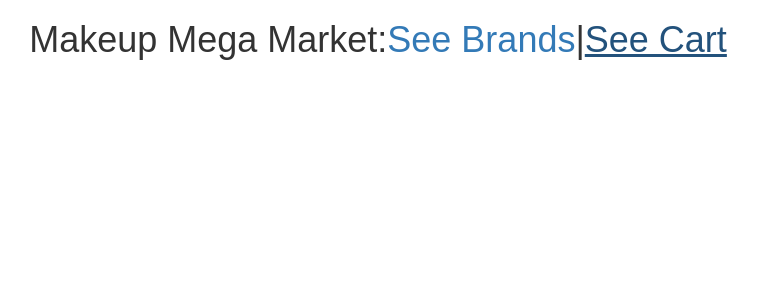
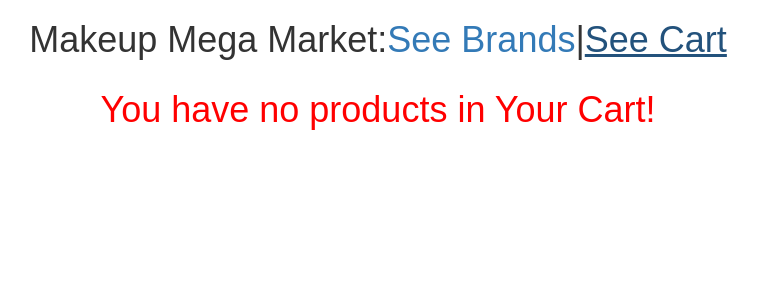
Before and after one commit to juliahazer/react-makeup-store, a React (Create React App) app: page / in a window 1280 px wide. Both pictures are taken after a click on the link "See Cart". Shown: the top 300 px of the page, without its empty margins (262-1020 px from the left). Built offline with nearby package versions, Linux system fonts and the light colour scheme.

Commit message:
working cart

```diff
--- a/src/App.js
+++ b/src/App.js
@@ -14,16 +14,17 @@
       cart: [],
       view: 'brands'
     }
+    this.changeView = this.changeView.bind(this);
     this.handleBrandClick = this.handleBrandClick.bind(this);
     this.addProductCart = this.addProductCart.bind(this);
-    this.changeView = this.changeView.bind(this);
+    this.removeProductCart = this.removeProductCart.bind(this);
   }
 
   handleBrandClick(e){
     var url = "http://makeup-api.herokuapp.com/api/v1/products.json?brand=" + e.target.id;
     var brandName = e.target.id;
     $.getJSON(url).then((data) => {
-      console.log(data)
+      // console.log(data)
       this.setState({
         products: data,
         currBrand: brandName
@@ -49,6 +50,18 @@
     this.setState({cart});
   }
 
+  removeProductCart(e){
+    var removeId = Number(e.target.id);
+    var cart = this.state.cart.slice();
+    var indexItem = cart.findIndex((el) =>{
+      return el.id === removeId;
+    });
+    if (indexItem > -1){
+      cart.splice(indexItem, 1);
+    }
+    this.setState({cart});
+  }
+
   changeView(e){
     e.preventDefault();
     var currView = this.state.view;
@@ -58,8 +71,6 @@
       });
     }
   }
-
-  // It contains the product name, price, image, category, colors available, and a description.
 
   render() {
     var brands = this.props.brands.map((el) => {
@@ -102,7 +113,11 @@
         </div>
       )
     } else {
-      <Cart productsArr={this.state.cart} />
+      viewToDisplay =
+        <Cart
+          productsArr={this.state.cart}
+          removeProduct={this.removeProductCart}
+        />
     }
 
     return (
--- a/src/Cart.css
+++ b/src/Cart.css
@@ -0,0 +1,3 @@
+.noProducts {
+  color: red;
+}
--- a/src/Cart.js
+++ b/src/Cart.js
@@ -5,17 +5,23 @@
   render() {
     var products = this.props.productsArr.map((el) => {
       return (
-        <tr>
+        <tr className="text-left" key={el.id}>
           <td>{el.quantity}</td>
           <td>{el.name}</td>
-          <td>{el.price}</td>
-          <td><button>Remove</button></td>
+          <td>${el.price}</td>
+          <td>
+            <button
+              className="btn btn-danger"
+              id={el.id}
+              onClick={this.props.removeProduct}>
+              Remove
+            </button>
+          </td>
         </tr>
       )
     });
-    console.log(products)
 
-    return (
+    var productTable = (
       <table className="table table-striped">
         <thead>
           <tr>
@@ -30,6 +36,16 @@
         </tbody>
       </table>
     )
+
+    if (products.length < 1){
+      productTable = <h1 className='noProducts'>You have no products in Your Cart!</h1>
+    }
+
+    return (
+      <div className="container-fluid">
+        {productTable}
+      </div>
+    )
   }
 }
 
```
